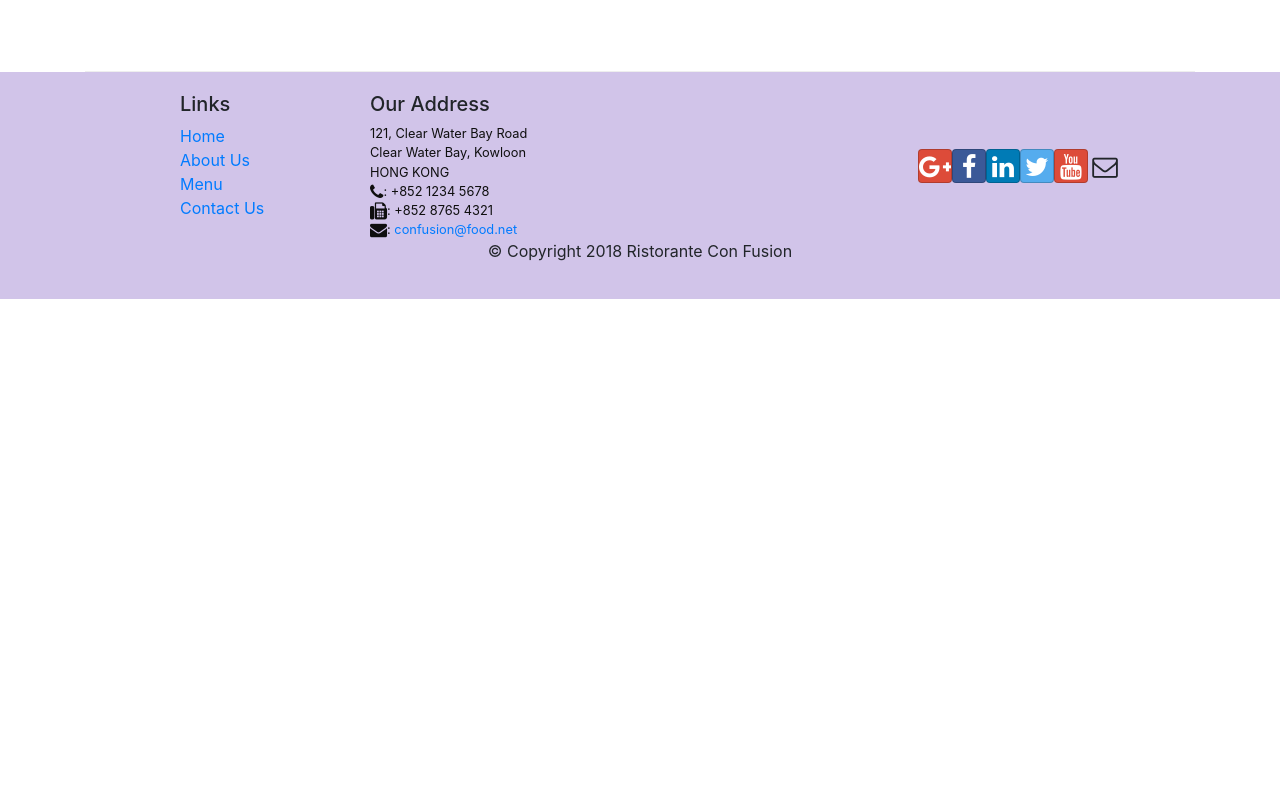
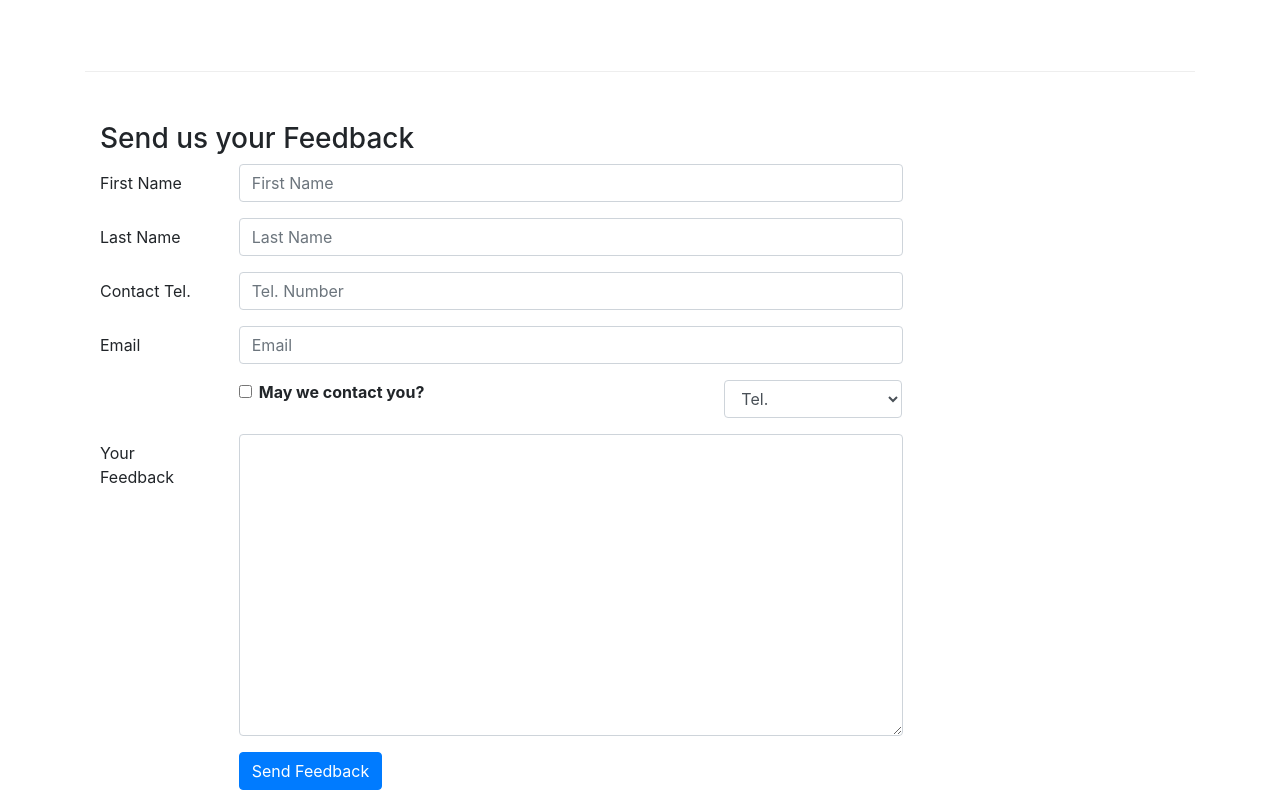
Before and after one commit to zhouchang29/confusion_react, a React (Create React App) app: page /contactus in a window 1280 px wide. Shown: the part 800-1600 px from the top of the page. Before the commit the page ends 1099 px from the top, so only its background shows below. Built offline with nearby package versions, Linux system fonts and the light colour scheme.

Commit message:
Controlled Forms

```diff
--- a/src/components/ContactComponent.js
+++ b/src/components/ContactComponent.js
@@ -1,8 +1,43 @@
 import React from 'react';
-import { Breadcrumb, BreadcrumbItem } from 'reactstrap';
+import { Breadcrumb, BreadcrumbItem, Button, Form, FormGroup, Label, Input, Col } from 'reactstrap';
 import { Link } from 'react-router-dom';
 
-function Contact(props) {
+class Contact extends React.Component {
+
+	constructor(props){
+		super(props);
+
+		this.state = {
+			firstname: '',
+			lastname: '',
+			telnum: '',
+			email: '',
+			agree: false,
+			contactType: 'Tel.',
+			message: ''
+    }
+
+    this.handleSubmit = this.handleSubmit.bind(this);
+    this.handleInputChange = this.handleInputChange.bind(this);
+	}
+
+  handleInputChange(event) {
+    const target = event.target;
+    const value = target.type === 'checkbox' ? target.checked : target.value;
+    const name = target.name;
+
+    this.setState({
+      [name]: value
+    })
+  }
+
+  handleSubmit(event) {
+    console.log("Current State is: " + JSON.stringify(this.state));
+    alert("Current State is: " + JSON.stringify(this.state));
+    event.preventDefault();
+  }
+
+	render() {
 		return(
 			<div className="container">
 				<div className="row">
@@ -41,8 +76,73 @@
 						</div>
 					</div>
 				</div>
+				<div className="row row-content">
+					<div className="col-12">
+						<h3>Send us your Feedback</h3>
+					</div>
+					<div className="col-12 col-md-9">
+						<Form onSubmit={this.handleSubmit}>
+							<FormGroup row>
+								<Label htmlFor="firstname" md={2}>First Name</Label>
+								<Col md={10}>
+									<Input type="text" id="firstname" name="firstname" placeholder="First Name" value={this.state.firstname} onChange={this.handleInputChange}/>
+								</Col>
+							</FormGroup>
+              <FormGroup row>
+								<Label htmlFor="lastname" md={2}>Last Name</Label>
+								<Col md={10}>
+									<Input type="text" id="lastname" name="lastname" placeholder="Last Name" value={this.state.lastname} onChange={this.handleInputChange}/>
+								</Col>
+							</FormGroup>
+              <FormGroup row>
+								<Label htmlFor="telnum" md={2}>Contact Tel.</Label>
+								<Col md={10}>
+									<Input type="tel" id="telnum" name="telnum" placeholder="Tel. Number" value={this.state.telnum} onChange={this.handleInputChange}/>
+								</Col>
+							</FormGroup>
+              <FormGroup row>
+								<Label htmlFor="email" md={2}>Email</Label>
+								<Col md={10}>
+									<Input type="email" id="email" name="email" placeholder="Email" value={this.state.email} onChange={this.handleInputChange}/>
+								</Col>
+							</FormGroup>
+              <FormGroup row>
+                <Col md={{size: 6, offset: 2}}>
+                  <FormGroup check>
+                    <Label check>
+                      <Input type="checkbox" name="agree" checked={this.state.agree} onChange={this.handleInputChange}/> {' '}
+                      <strong>May we contact you?</strong>
+                    </Label>
+                    </FormGroup>
+                </Col>
+                <Col md={{size: 3, offset: 1}}>
+                  <Input type="select" name="contactType" value={this.state.contactType} onChange={this.handleInputChange}>
+                    <option>Tel.</option>
+                    <option>Email</option>
+                  </Input>
+                </Col>
+              </FormGroup>
+              <FormGroup row>
+								<Label htmlFor="feedback" md={2}>Your Feedback</Label>
+								<Col md={10}>
+									<Input type="textarea" id="message" name="message" rows="12" value={this.state.message} onChange={this.handleInputChange}/>
+								</Col>
+							</FormGroup>
+              <FormGroup row>
+                <Col md={{size: 10, offset: 2}}>
+                  <Button type="submit" color="primary">
+                    Send Feedback
+                  </Button>
+                </Col>
+              </FormGroup>
+						</Form>
+					</div>
+				</div>
 			</div>
 		);
 	}
 
+
+}
+
 export default Contact;
```
Lines whose indentation alone changed are shown as unchanged.
